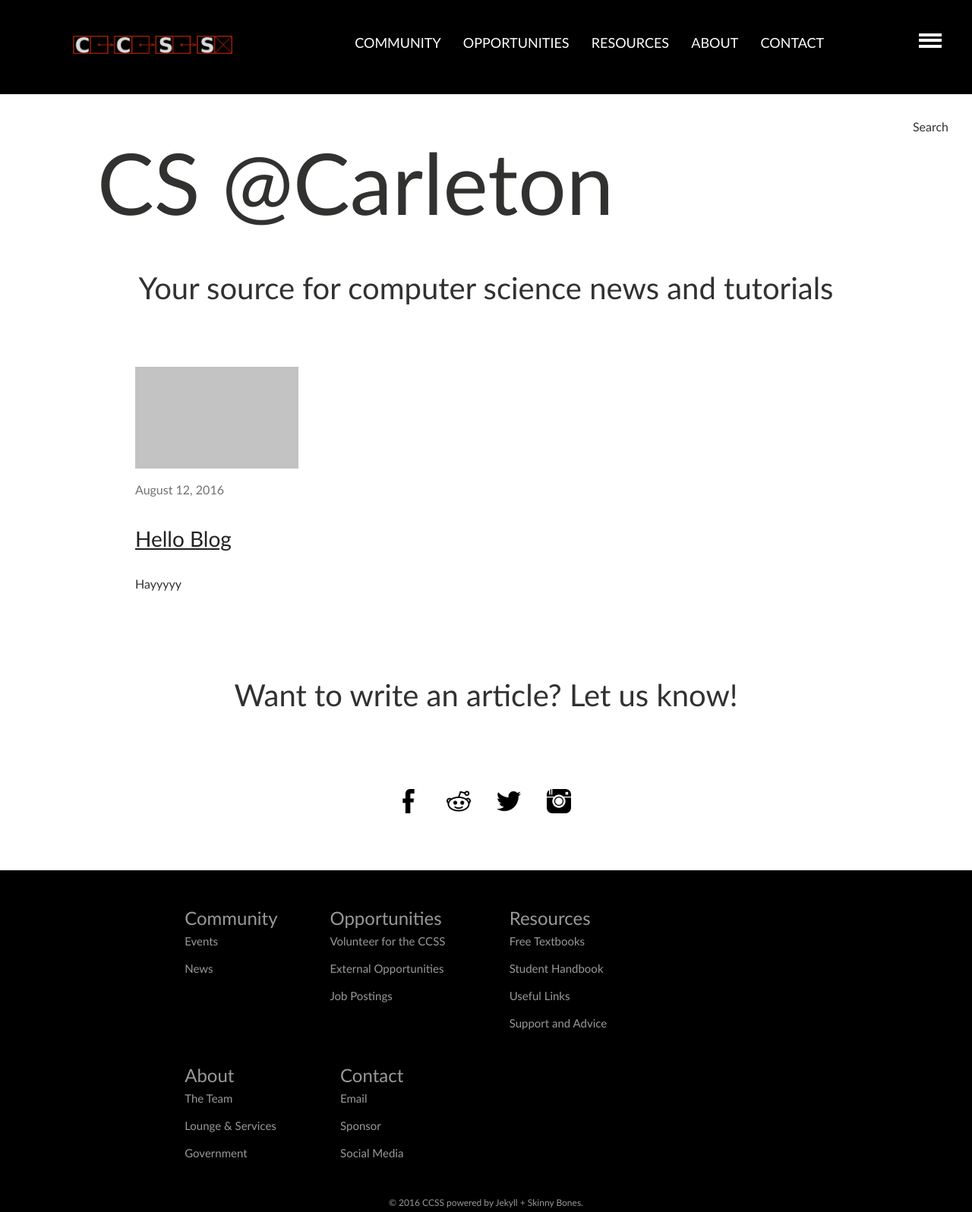
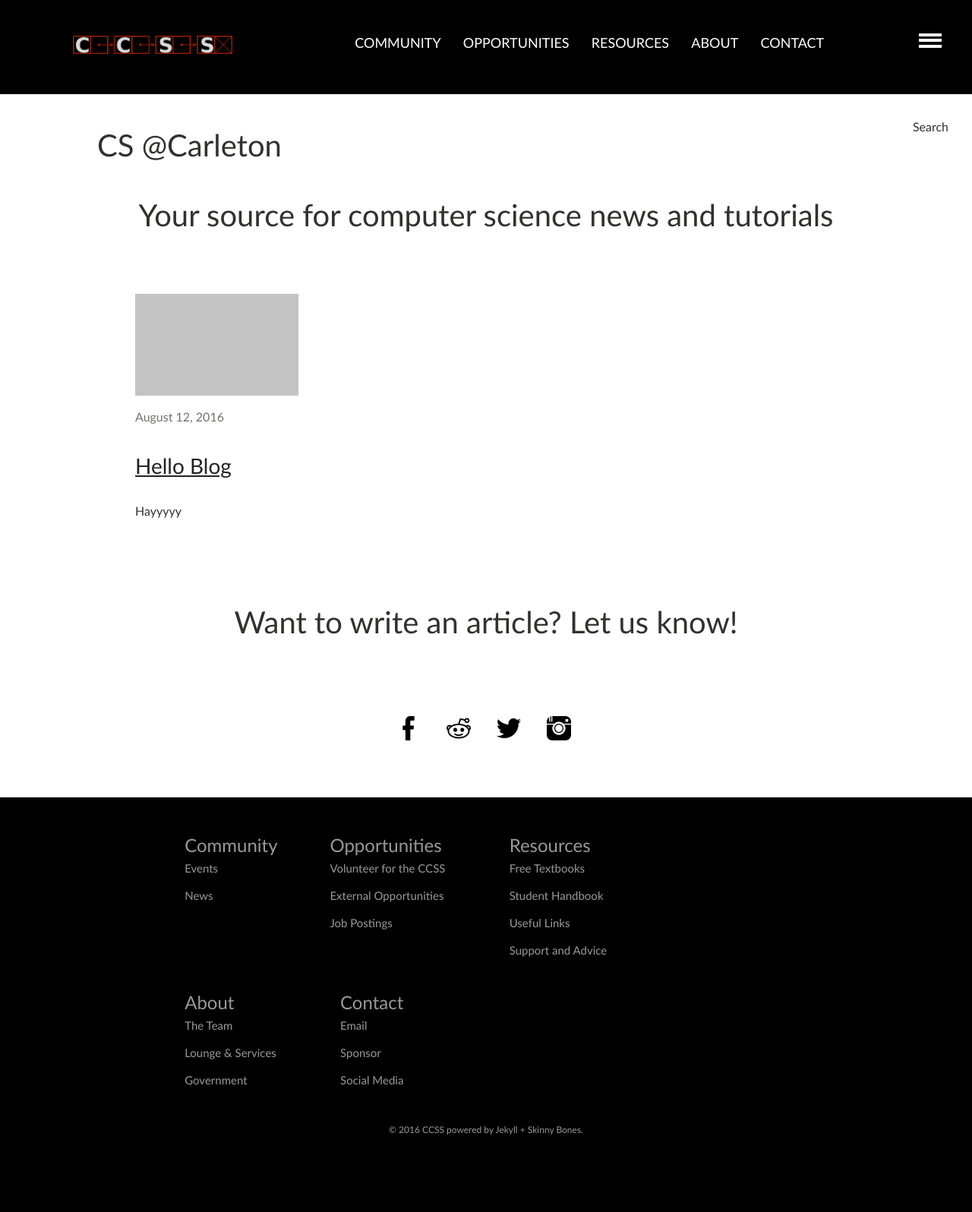
Before and after one commit to brittnylapierre/ccss_web, a Jekyll site: the page built from community/news/index.md, in a window 1280 px wide. Shown: the whole page at 76% size. Built offline with Jekyll 4.4.1, drawn with Linux system fonts in a browser that asks for light colours.

Commit message:
Updated _layout.scss

```diff
--- a/_sass/_layout.scss
+++ b/_sass/_layout.scss
@@ -600,8 +600,16 @@
     padding: 15px;
 }
 
-.big-page-title{
-	font-size: 7rem;
+@media only screen and (min-width : 320px) {
+	.big-page-title{
+		font-size: 7rem;
+	}
+}
+
+@media only screen and (min-width : 768px) {
+	.big-page-title{
+		font-size: 2.5rem;
+	}
 }
 
 .page-sub-title{
```
